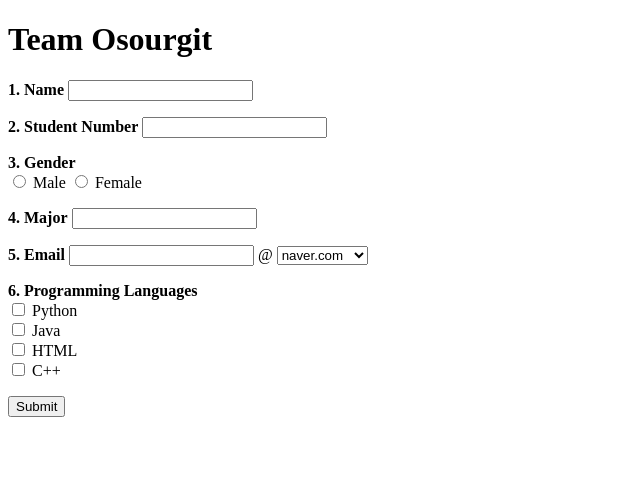
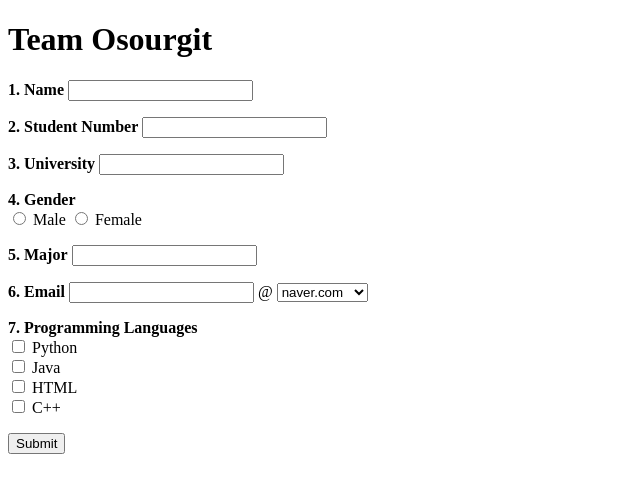
Before and after one commit to CSID-DGU/2023-2-OSSPrac-Osourgit-01, a Flask app: page / in a window 1280 px wide. Shown: the top 493 px of the page, without its empty margins (0-640 px from the left). Run offline with Flask 3, Linux system fonts and the light colour scheme.

Commit message:
코드 수정 11/13

```diff
--- a/teamwork04/app/main.py
+++ b/teamwork04/app/main.py
@@ -12,6 +12,7 @@ def result():
         result = dict()
         result['Name'] = request.form.get('name')
         result['Student Number'] = request.form.get('StudentNumber')
+        result['University'] = request.form.get('University')
         result['Gender'] = request.form.get('gender')
         result['Major'] = request.form.get('major')
         email_id = request.form.get('email_id')
--- a/teamwork04/app/templates/input.html
+++ b/teamwork04/app/templates/input.html
@@ -10,8 +10,11 @@
         <!-- Student Number -->
         <p><b>2. Student Number</b> <input type='text' id='StudentNumber' name='StudentNumber' /></p>
 
+        <!-- University-->
+        <p><b>3. University</b> <input type='text' id='University' name='University' /></p>
+
         <!-- Gender -->
-        <p><b>3. Gender</b> <br />
+        <p><b>4. Gender</b> <br />
             <input type="radio" id="male" name="gender" value="Male" required>
             <label for="male">Male</label>
             <input type="radio" id="female" name="gender" value="Female" required>
@@ -19,21 +22,23 @@
         </p>
 
         <!-- Major -->
-        <p><b>4. Major</b> <input type='text' id='major' name='major' /></p>
+        <p><b>5. Major</b> <input type='text' id='major' name='major' /></p>
 
         <!-- Email -->
-        <p><b>5. Email</b>
+        <p><b>6. Email</b>
             <input type='text' id='email_id' name='email_id' />
             @
             <select id='email_domain' name='email_domain'>
                 <option value="naver.com">naver.com</option>
                 <option value="hanmail.net">hanmail.net</option>
                 <option value="gmail.com">gmail.com</option>
+                <option value="yahoo.com">yahoo.com</option>
+                <option value="kakao.com">kakao.com</option>
             </select>
         </p>
 
         <!-- Programming Languages -->
-        <p><b>6. Programming Languages</b><br />
+        <p><b>7. Programming Languages</b><br />
             <input type="checkbox" id="Python" name="programming_languages[]" value="Python">
             <label for="Python"> Python</label><br>
 
```
